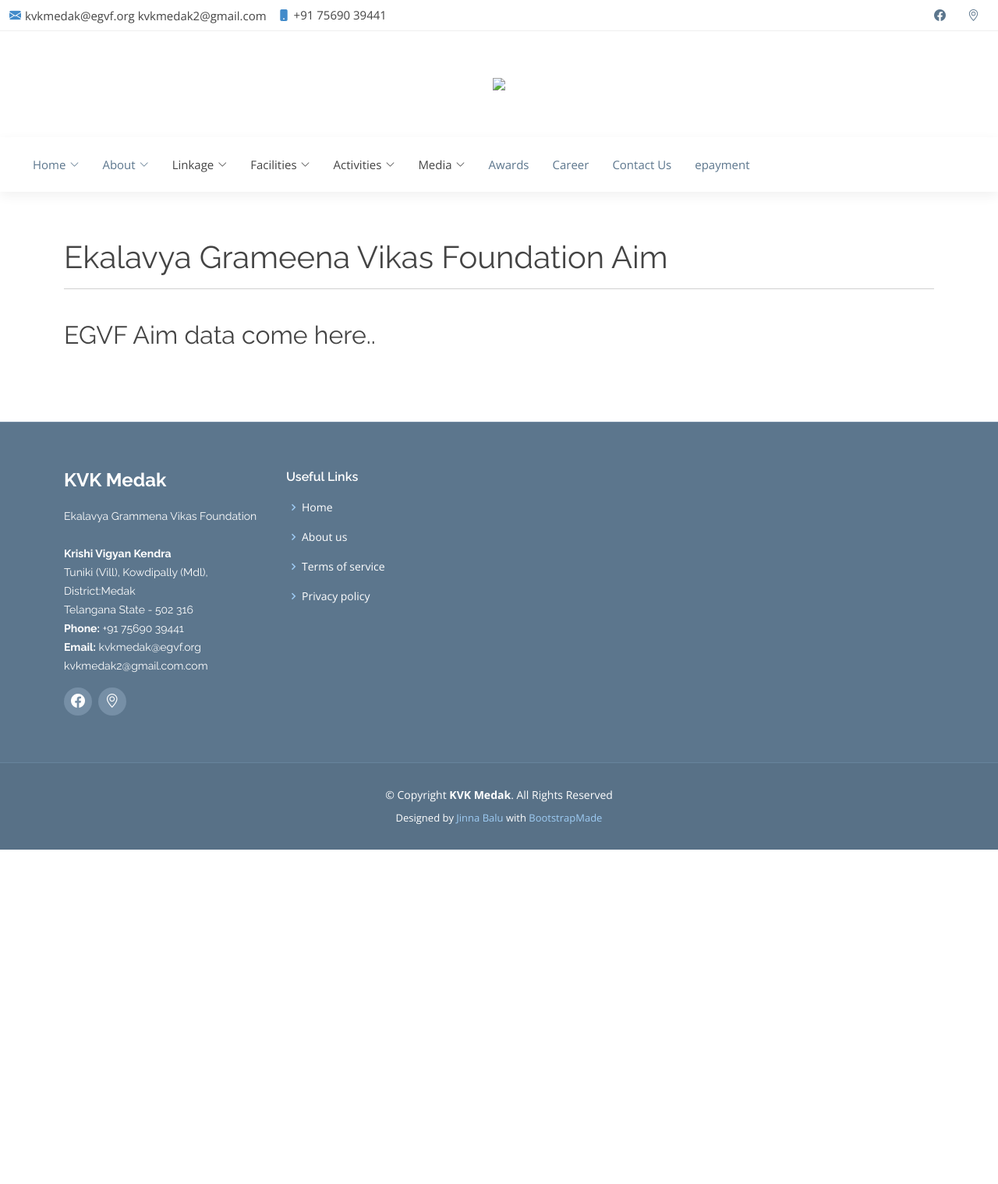
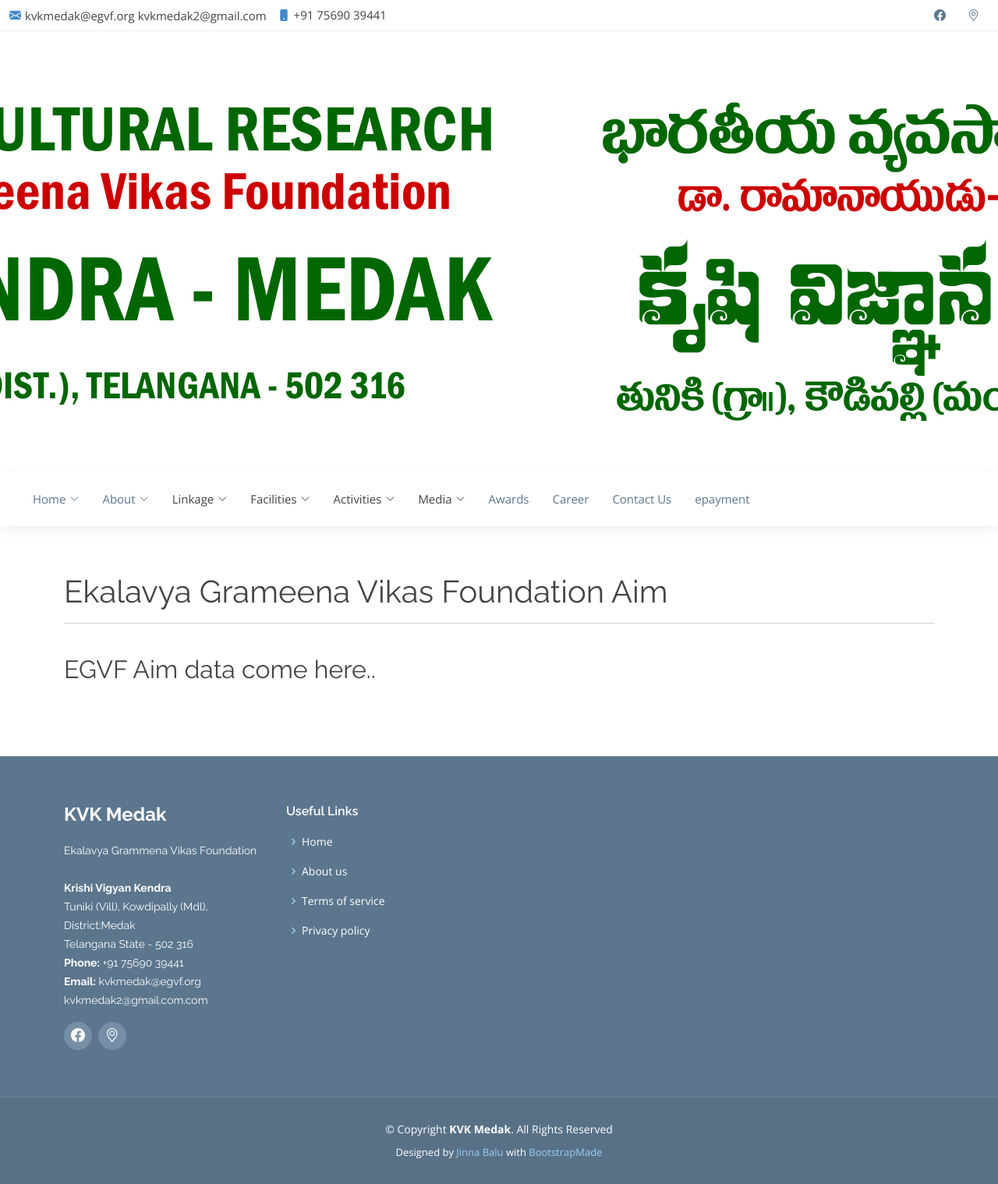
Before and after one commit to kvkmedak/kvkmedak.github.io, a Jekyll site: the page built from pages/about-egvf.html, in a window 1280 px wide. Shown: the whole page at 78% size. Built offline with Jekyll 4.4.1, drawn with Linux system fonts in a browser that asks for light colours; nearby versions of some CDN libraries; library files that are not in the unit come from our copies; before the commit the page ends 1090 px from its top, so only the background shows below that.

Commit message:
Update navbar.html

```diff
--- a/_includes/navbar.html
+++ b/_includes/navbar.html
@@ -16,7 +16,7 @@
   <section class="d-flex align-items-center d-none d-md-block">
       <div class="container-fluid d-flex justify-content-center justify-content-center">
 
-        <img src="assets/logo/banner.jpg" align="center">
+        <img src="assets/img/banner.jpg" align="center">
         <!--
 
         <table width="100%">
```
